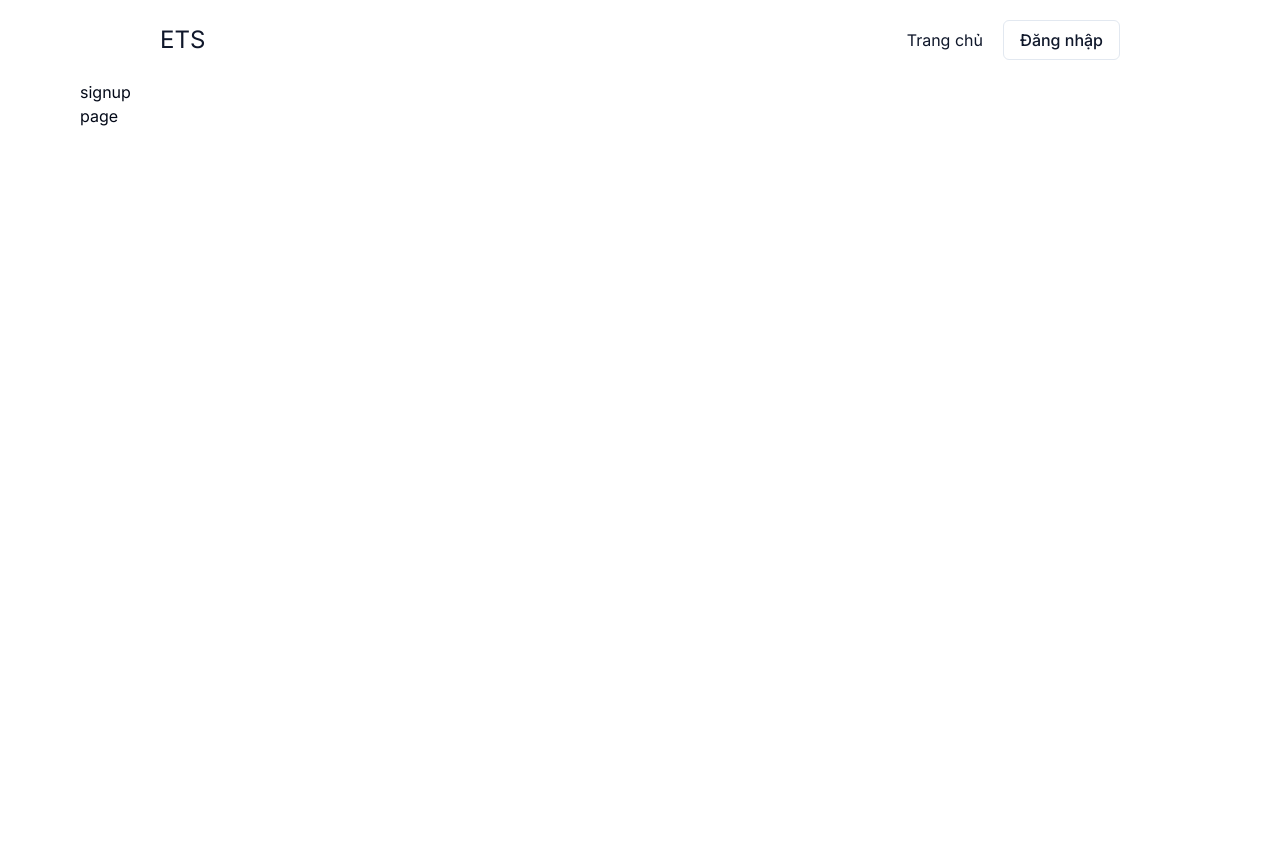
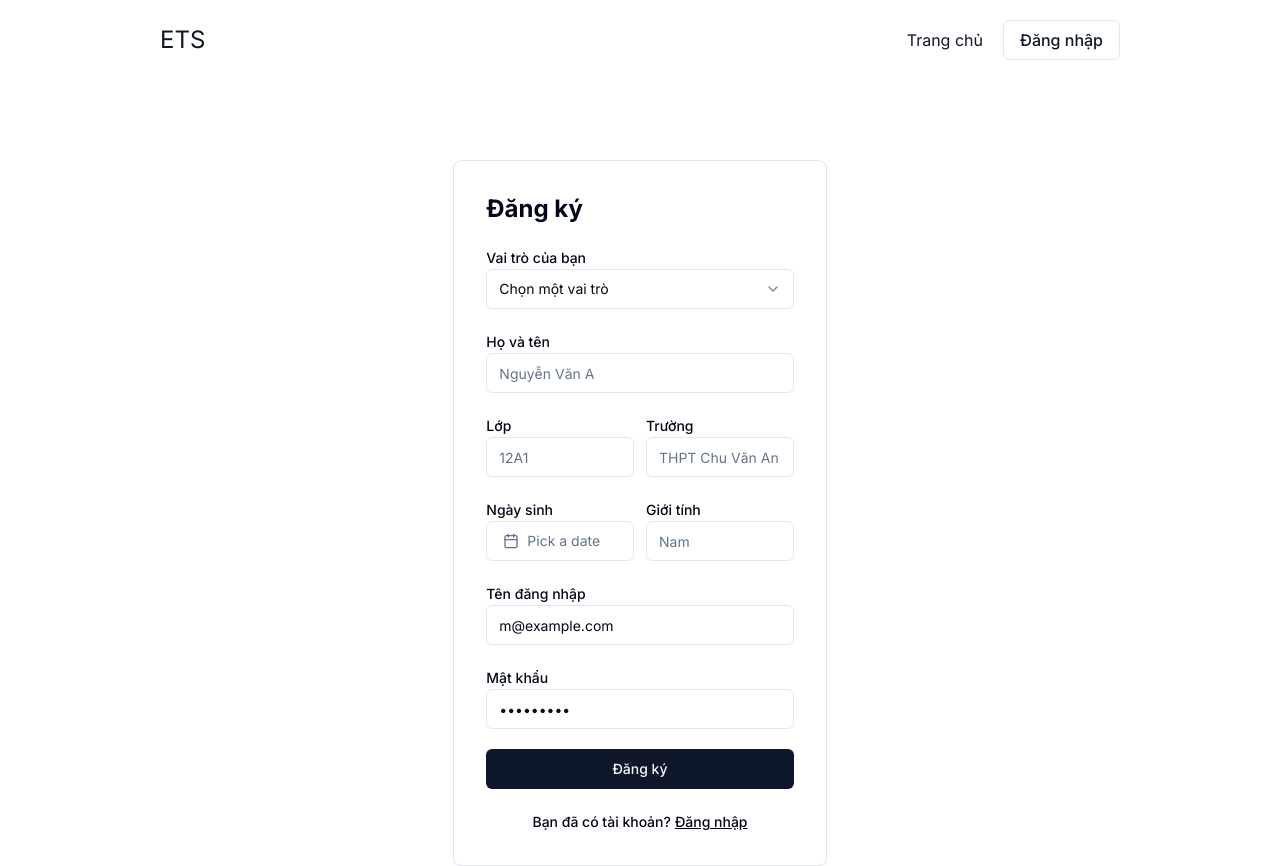
Before and after one commit to hoshikira18/FE-Education-Tracking-System, a Next.js app: page /signup in a window 1280 px wide. Before the commit the page ends 800 px from the top, so only its background shows below. Built offline with nearby package versions, Linux system fonts and the light colour scheme.

Commit message:
ui/signup page

```diff
--- a/package.json
+++ b/package.json
@@ -11,13 +11,16 @@
   "dependencies": {
     "@hookform/resolvers": "^3.3.4",
     "@radix-ui/react-label": "^2.0.2",
+    "@radix-ui/react-popover": "^1.0.7",
     "@radix-ui/react-select": "^2.0.0",
     "@radix-ui/react-slot": "^1.0.2",
     "class-variance-authority": "^0.7.0",
     "clsx": "^2.1.1",
+    "date-fns": "^3.6.0",
     "lucide-react": "^0.376.0",
     "next": "14.2.3",
     "react": "^18",
+    "react-day-picker": "^8.10.1",
     "react-dom": "^18",
     "react-hook-form": "^7.51.3",
     "tailwind-merge": "^2.3.0",
--- a/src/app/signup/page.js
+++ b/src/app/signup/page.js
@@ -1,9 +1,10 @@
 import Layout from "@/components/layout/authentication/layout";
+import SignupCard from "@/components/layout/signup/signup-card";
 
 const SignUp = () => {
     return (
         <Layout>
-            signup page
+            <SignupCard />
         </Layout>
     )
 }
--- /dev/null
+++ b/src/components/layout/signup/date-picker.js
@@ -0,0 +1,47 @@
+"use client"
+
+import * as React from "react"
+import { format } from "date-fns"
+import { Calendar as CalendarIcon } from "lucide-react"
+
+import { cn } from "@/lib/utils"
+import { Button } from "@/components/ui/button"
+import { Calendar } from "@/components/ui/calendar"
+import {
+    Popover,
+    PopoverContent,
+    PopoverTrigger,
+} from "@/components/ui/popover"
+import {useEffect} from "react";
+
+export function DatePicker({className, form}) {
+    const [date, setDate] = React.useState(null)
+
+    useEffect(() => {
+        form.setValue('dob', date)
+    }, [date]);
+    return (
+        <Popover>
+            <PopoverTrigger asChild>
+                <Button
+                    variant={"outline"}
+                    className={cn(
+                        `${className} justify-start text-left font-normal`,
+                        !date && "text-muted-foreground"
+                    )}
+                >
+                    <CalendarIcon className="mr-2 h-4 w-4" />
+                    {date ? format(date, "PPP") : <span>Pick a date</span>}
+                </Button>
+            </PopoverTrigger>
+            <PopoverContent className="w-auto p-0">
+                <Calendar
+                    mode="single"
+                    selected={date}
+                    onSelect={setDate}
+                    initialFocus
+                />
+            </PopoverContent>
+        </Popover>
+    )
+}
--- /dev/null
+++ b/src/components/layout/signup/signup-card.js
@@ -0,0 +1,98 @@
+"use client"
+import {Card} from "@/components/ui/card";
+import {Label} from "@/components/ui/label";
+import {Input} from "@/components/ui/input";
+import {Button} from "@/components/ui/button";
+import {useForm} from "react-hook-form";
+import Link from "next/link";
+import {DatePicker} from "@/components/layout/signup/date-picker";
+import {
+    Select,
+    SelectContent,
+    SelectGroup,
+    SelectItem,
+    SelectLabel,
+    SelectTrigger,
+    SelectValue
+} from "@/components/ui/select";
+
+const SignupCard = () => {
+    const form = useForm({
+        defaultValues: {
+            role: "",
+            name: "",
+            class: "",
+            school: "",
+            dob: "",
+            gender: "",
+            email: "m@example.com",
+            password: "123456789"
+    }})
+
+    return <Card
+        className={`col-span-12 md:col-span-6 lg:col-span-4 md:col-start-4 lg:col-start-5 mt-20 p-3 md:p-8 transition-all duration-500`}>
+        <h1 className={`text-2xl font-bold mb-2`}>Đăng ký</h1>
+        <form action="" onSubmit={form.handleSubmit(data => console.log(data))}>
+            <div className={`mt-5 transition-all duration-500`}>
+                <Label htmlFor="email">Vai trò của bạn</Label>
+                <Select onValueChange={(data) => form.setValue("role", data)}>
+                    <SelectTrigger className="w-full">
+                        <SelectValue placeholder="Chọn một vai trò" />
+                    </SelectTrigger>
+                    <SelectContent >
+                            <SelectItem value="teacher">Tôi là giáo viên</SelectItem>
+                            <SelectItem value="student">Tôi là học sinh</SelectItem>
+                    </SelectContent>
+                </Select>
+            </div>
+            <div className={`mt-5 transition-all duration-500`}>
+                <Label htmlFor="email">Họ và tên</Label>
+                <Input type="name"
+                       className={`w-full transition-all duration-500`}
+                       placeholder={`Nguyễn Văn A`} {...form.register("name")} />
+            </div>
+            <div className={`grid grid-cols-2 gap-x-3`}>
+                <div className={`mt-5 transition-all duration-500`}>
+                    <Label htmlFor="text">Lớp</Label>
+                    <Input type="text"
+                           className={`w-full transition-all duration-500`}
+                           placeholder={`12A1`} {...form.register("class")} />
+                </div>
+                <div className={`mt-5 transition-all duration-500`}>
+                    <Label htmlFor="text">Trường</Label>
+                    <Input type="text"
+                           className={`w-full transition-all duration-500`}
+                           placeholder={`THPT Chu Văn An`} {...form.register("school")} />
+                </div>
+                <div className={`mt-5 transition-all duration-500`}>
+                    <Label htmlFor="text">Ngày sinh</Label>
+                    <DatePicker form={form} className={`w-full transition-all duration-500`}/>
+                </div>
+                <div className={`mt-5 transition-all duration-500`}>
+                    <Label htmlFor="text">Giới tính</Label>
+                    <Input type="text"
+                           className={`w-full transition-all duration-500`}
+                           placeholder={`Nam`} {...form.register("gender")} />
+                </div>
+            </div>
+            <div className={`mt-5 transition-all duration-500`}>
+                <Label htmlFor="email">Tên đăng nhập</Label>
+                <Input type="email" id={`email`}
+                       className={`w-full transition-all duration-500`} {...form.register("email")} />
+            </div>
+            <div className={`mt-5`}>
+                <Label htmlFor="password">Mật khẩu</Label>
+                <Input type="password" id={`password`}
+                       className={`w-full transition-all duration-500`} {...form.register("password")} />
+            </div>
+            <div className={`mt-5`}>
+                <Button type={`submit`} className={`w-full transition-all duration-500`}>Đăng ký</Button>
+            </div>
+            <div className={`mt-5 text-center`}>
+                <Label>Bạn đã có tài khoản?<Link href={"/login"} className={`pl-1 underline`}>Đăng nhập</Link></Label>
+            </div>
+        </form>
+    </Card>
+}
+
+export default SignupCard
--- /dev/null
+++ b/src/components/ui/calendar.jsx
@@ -0,0 +1,62 @@
+"use client";
+import * as React from "react"
+import { ChevronLeft, ChevronRight } from "lucide-react"
+import { DayPicker } from "react-day-picker"
+
+import { cn } from "@/lib/utils"
+import { buttonVariants } from "@/components/ui/button"
+
+function Calendar({
+  className,
+  classNames,
+  showOutsideDays = true,
+  ...props
+}) {
+  return (
+    (<DayPicker
+      showOutsideDays={showOutsideDays}
+      className={cn("p-3", className)}
+      classNames={{
+        months: "flex flex-col sm:flex-row space-y-4 sm:space-x-4 sm:space-y-0",
+        month: "space-y-4",
+        caption: "flex justify-center pt-1 relative items-center",
+        caption_label: "text-sm font-medium",
+        nav: "space-x-1 flex items-center",
+        nav_button: cn(
+          buttonVariants({ variant: "outline" }),
+          "h-7 w-7 bg-transparent p-0 opacity-50 hover:opacity-100"
+        ),
+        nav_button_previous: "absolute left-1",
+        nav_button_next: "absolute right-1",
+        table: "w-full border-collapse space-y-1",
+        head_row: "flex",
+        head_cell:
+          "text-muted-foreground rounded-md w-9 font-normal text-[0.8rem]",
+        row: "flex w-full mt-2",
+        cell: "h-9 w-9 text-center text-sm p-0 relative [&:has([aria-selected].day-range-end)]:rounded-r-md [&:has([aria-selected].day-outside)]:bg-accent/50 [&:has([aria-selected])]:bg-accent first:[&:has([aria-selected])]:rounded-l-md last:[&:has([aria-selected])]:rounded-r-md focus-within:relative focus-within:z-20",
+        day: cn(
+          buttonVariants({ variant: "ghost" }),
+          "h-9 w-9 p-0 font-normal aria-selected:opacity-100"
+        ),
+        day_range_end: "day-range-end",
+        day_selected:
+          "bg-primary text-primary-foreground hover:bg-primary hover:text-primary-foreground focus:bg-primary focus:text-primary-foreground",
+        day_today: "bg-accent text-accent-foreground",
+        day_outside:
+          "day-outside text-muted-foreground opacity-50 aria-selected:bg-accent/50 aria-selected:text-muted-foreground aria-selected:opacity-30",
+        day_disabled: "text-muted-foreground opacity-50",
+        day_range_middle:
+          "aria-selected:bg-accent aria-selected:text-accent-foreground",
+        day_hidden: "invisible",
+        ...classNames,
+      }}
+      components={{
+        IconLeft: ({ ...props }) => <ChevronLeft className="h-4 w-4" />,
+        IconRight: ({ ...props }) => <ChevronRight className="h-4 w-4" />,
+      }}
+      {...props} />)
+  );
+}
+Calendar.displayName = "Calendar"
+
+export { Calendar }
--- /dev/null
+++ b/src/components/ui/popover.jsx
@@ -0,0 +1,27 @@
+"use client"
+
+import * as React from "react"
+import * as PopoverPrimitive from "@radix-ui/react-popover"
+
+import { cn } from "@/lib/utils"
+
+const Popover = PopoverPrimitive.Root
+
+const PopoverTrigger = PopoverPrimitive.Trigger
+
+const PopoverContent = React.forwardRef(({ className, align = "center", sideOffset = 4, ...props }, ref) => (
+  <PopoverPrimitive.Portal>
+    <PopoverPrimitive.Content
+      ref={ref}
+      align={align}
+      sideOffset={sideOffset}
+      className={cn(
+        "z-50 w-72 rounded-md border bg-popover p-4 text-popover-foreground shadow-md outline-none data-[state=open]:animate-in data-[state=closed]:animate-out data-[state=closed]:fade-out-0 data-[state=open]:fade-in-0 data-[state=closed]:zoom-out-95 data-[state=open]:zoom-in-95 data-[side=bottom]:slide-in-from-top-2 data-[side=left]:slide-in-from-right-2 data-[side=right]:slide-in-from-left-2 data-[side=top]:slide-in-from-bottom-2",
+        className
+      )}
+      {...props} />
+  </PopoverPrimitive.Portal>
+))
+PopoverContent.displayName = PopoverPrimitive.Content.displayName
+
+export { Popover, PopoverTrigger, PopoverContent }
```
Also changed, not shown: 1 other file (tests, documents, lock files or other folders).
